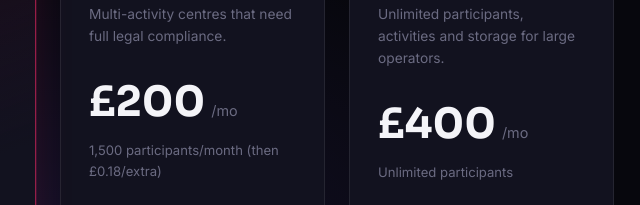
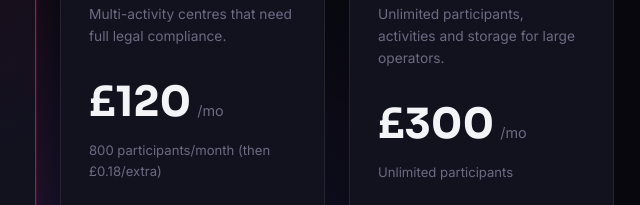
Before and after one commit to PartyBooking/web, a plain HTML site: page pricing.html in a window 1280 px wide. Shown: the part 516-721 px from the top of the page, 592-1232 px from the left. Drawn offline with Linux system fonts and the light colour scheme.

Commit message:
Update Premium (£120/mo, 800 participants) and Enterprise (£300/mo) pricing

```diff
--- a/pricing.html
+++ b/pricing.html
@@ -82,8 +82,8 @@
         <div class="price-card">
           <div class="plan-name">Premium</div>
           <div class="plan-desc">Multi-activity centres that need full legal compliance.</div>
-          <div class="amount"><span class="num">£200</span><span class="per">/mo</span></div>
-          <div class="billed">1,500 participants/month (then £0.18/extra)</div>
+          <div class="amount"><span class="num">£120</span><span class="per">/mo</span></div>
+          <div class="billed">800 participants/month (then £0.18/extra)</div>
           <ul>
             <li><svg width="16" height="16" viewBox="0 0 24 24" fill="none" stroke="currentColor" stroke-width="2"><polyline points="20 6 9 17 4 12"/></svg> 6 activities</li>
             <li><svg width="16" height="16" viewBox="0 0 24 24" fill="none" stroke="currentColor" stroke-width="2"><polyline points="20 6 9 17 4 12"/></svg> 10,000 automated emails/month</li>
@@ -97,7 +97,7 @@
         <div class="price-card">
           <div class="plan-name">Enterprise</div>
           <div class="plan-desc">Unlimited participants, activities and storage for large operators.</div>
-          <div class="amount"><span class="num">£400</span><span class="per">/mo</span></div>
+          <div class="amount"><span class="num">£300</span><span class="per">/mo</span></div>
           <div class="billed">Unlimited participants</div>
           <ul>
             <li><svg width="16" height="16" viewBox="0 0 24 24" fill="none" stroke="currentColor" stroke-width="2"><polyline points="20 6 9 17 4 12"/></svg> Unlimited activities</li>
```
